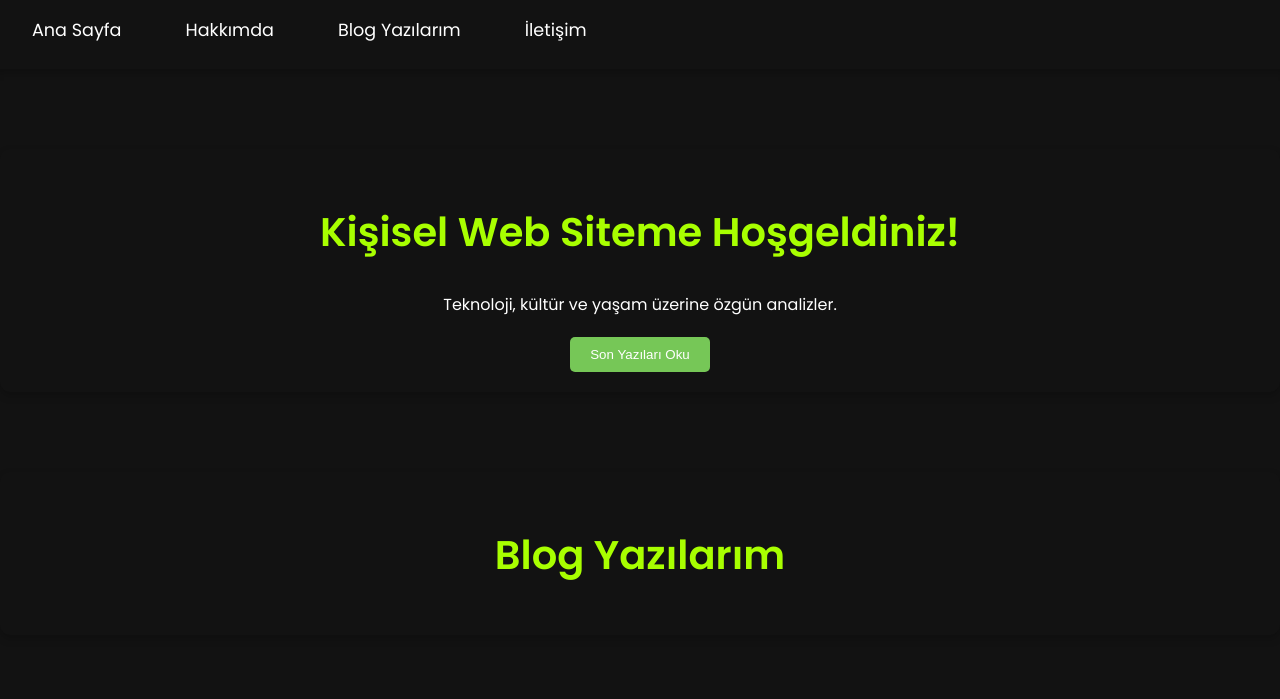
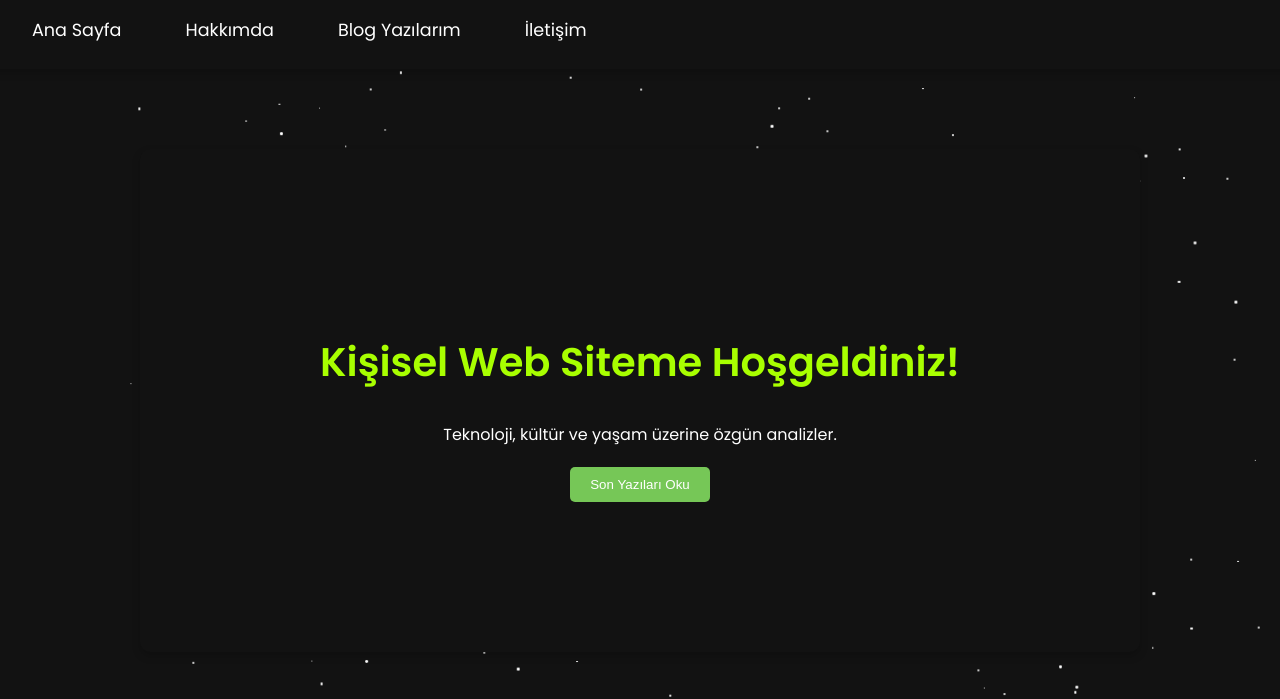
Before and after one commit to BedirM/Personal_Website, a website: page public/index.html in a window 1280 px wide. Shown: the part 106-805 px from the top of the page. Drawn offline with Linux system fonts and the light colour scheme; no server answers.

Commit message:
styles.css

```diff
--- a/public/styles.css
+++ b/public/styles.css
@@ -1,18 +1,15 @@
 @import url('https://fonts.googleapis.com/css2?family=Poppins:wght@300;400;600&display=swap');
 
-html, body {
-    width: 100%;
-    max-width: 100%;
-    overflow-x: hidden;
+body {
+    background: #121212;
+    font-family: 'Poppins', sans-serif;
     margin: 0;
     padding: 0;
-    position: relative;
-    background: #121212;
-    font-family: 'Poppins', sans-serif;
     display: flex;
     flex-direction: column;
     align-items: center;
     min-height: 100vh; /* Sayfanın en az 100vh yüksekliğinde olmasını sağlar */
+    overflow-x: hidden;
     color: #ffffff;
 }
 
@@ -136,15 +133,13 @@ nav ul li a:hover {
 }
 
 section {
-    width: 100%;
-    max-width: 100%;
-    padding: 20px;
-    box-sizing: border-box;
-    overflow-x: hidden;
+    padding: 150px;
     background: #121212;
     border-radius: 10px;
     box-shadow: 0 4px 8px rgba(0, 0, 0, 0.2);
     margin-top: 80px;
+    width: 80%;
+    max-width: 700px;
 }
 
 .social-links {
@@ -705,10 +700,6 @@ section {
         width: 40px;
         height: 40px;
     }
-
-    section {
-        padding: 15px;
-    }
 }
 
 /* Daha küçük mobil cihazlar için ek düzenlemeler */
@@ -823,11 +814,9 @@ button:hover {
     position: fixed; /* Sabit konumlandırma */
     top: 0;
     left: 0;
-    width: 100vw;
-    max-width: 100%;
+    width: 100vw; /* Tam genişlik */
     height: 100vh; /* Tam yükseklik */
     z-index: -1; /* Yıldızların arka planda görünmesi için */
-    overflow: hidden;
 }
 
 .logo-link {
```
